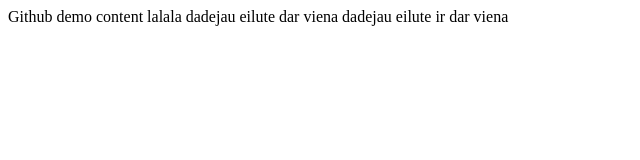
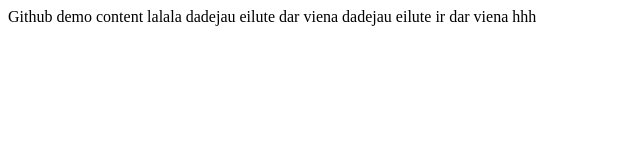
Before and after one commit to pinavijuss/3-github, a plain HTML site: page index.html in a window 1280 px wide. Shown: the full height of the page, 0-640 px from the left. Drawn offline with Linux system fonts and the light colour scheme.

```diff
--- a/index.html
+++ b/index.html
@@ -11,7 +11,7 @@
     Github demo content
     lalala dadejau eilute
     dar viena dadejau eilute
-    ir dar viena
+    ir dar viena hhh
 </body>
 
 </html>
```
